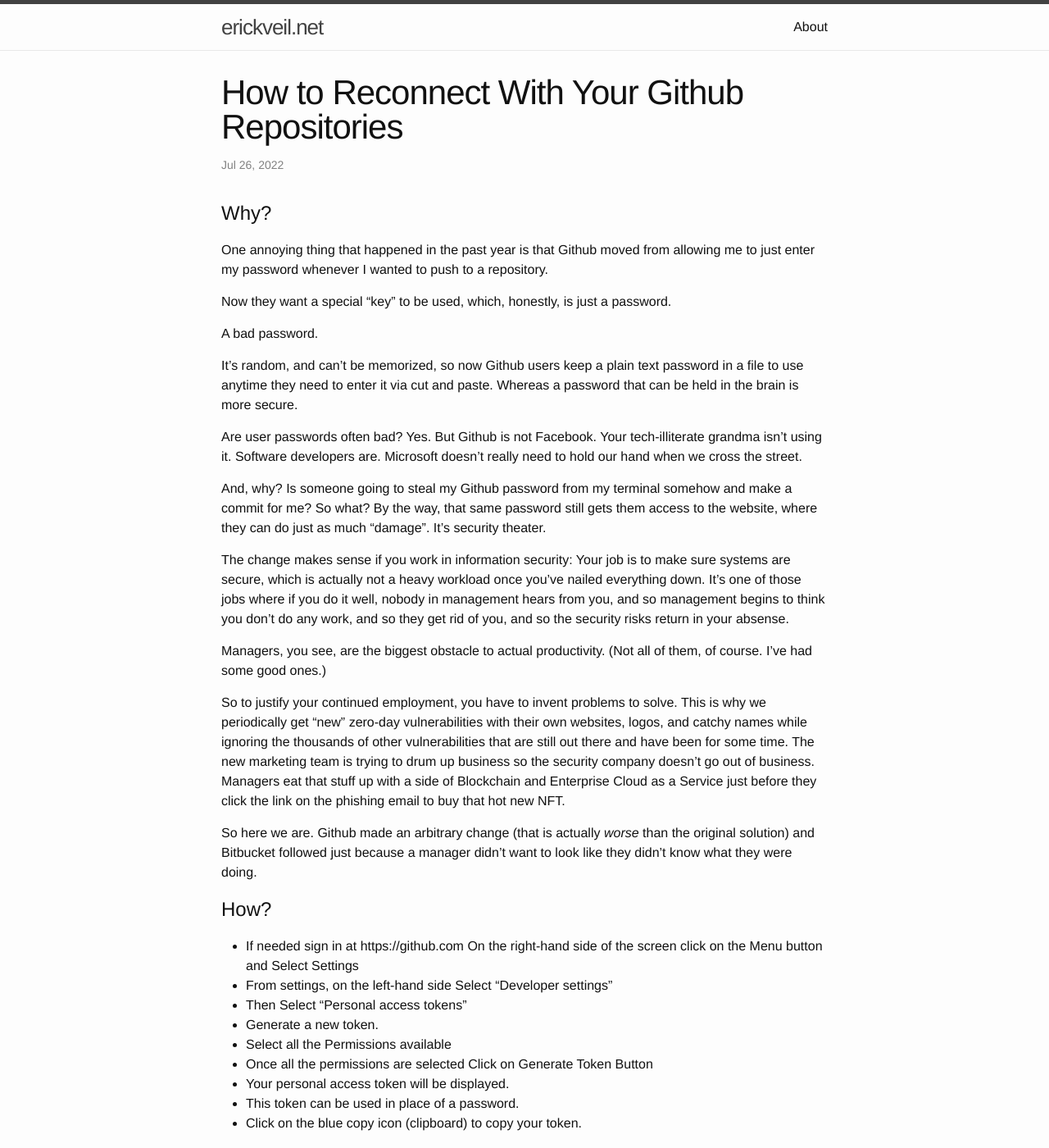
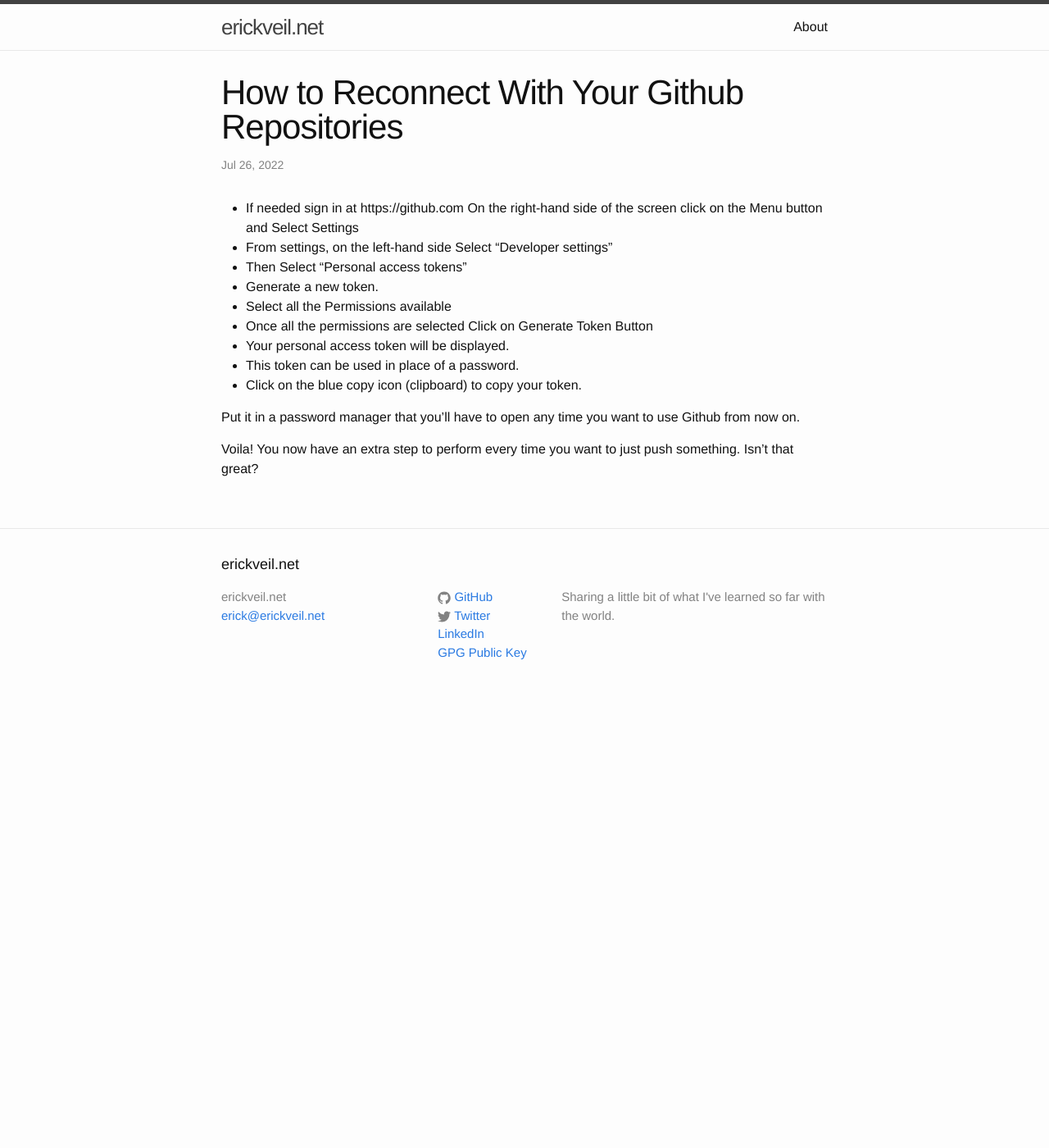
Before and after one commit to erickveil/erickveil.github.com, a Jekyll site: the page built from _posts/2022-07-26-HowToReconnectWithYourGithubRepositories.md, in a window 1280 px wide and 1400 px high. Shown: the whole window at 82% size. Built offline with Jekyll 4.4.1, drawn with Linux system fonts in a browser that asks for light colours.

Commit message:
Removed the snark

```diff
--- a/_posts/2022-07-26-HowToReconnectWithYourGithubRepositories.md
+++ b/_posts/2022-07-26-HowToReconnectWithYourGithubRepositories.md
@@ -4,30 +4,6 @@
 date: 22-07-26 06:00:00 -0800
 categories: Github
 ---
-
-# Why?
-
-One annoying thing that happened in the past year is that Github moved from allowing me to just enter my password whenever I wanted to push to a repository.
-
-Now they want a special "key" to be used, which, honestly, is just a password.
-
-A bad password.
-
-It's random, and can't be memorized, so now Github users keep a plain text password in a file to use anytime they need to enter it via cut and paste. Whereas a password that can be held in the brain is more secure.
-
-Are user passwords often bad? Yes. But Github is not Facebook. Your tech-illiterate grandma isn't using it. Software developers are. Microsoft doesn't really need to hold our hand when we cross the street.
-
-And, why? Is someone going to steal my Github password from my terminal somehow and make a commit for me? So what? By the way, that same password still gets them access to the website, where they can do just as much "damage". It's security theater.
-
-The change makes sense if you work in information security: Your job is to make sure systems are secure, which is actually not a heavy workload once you've nailed everything down. It's one of those jobs where if you do it well, nobody in management hears from you, and so management begins to think you don't do any work, and so they get rid of you, and so the security risks return in your absense.
-
-Managers, you see, are the biggest obstacle to actual productivity. (Not all of them, of course. I've had some good ones.)
-
-So to justify your continued employment, you have to invent problems to solve. This is why we periodically get "new" zero-day vulnerabilities with their own websites, logos, and catchy names while ignoring the thousands of other vulnerabilities that are still out there and have been for some time. The new marketing team is trying to drum up business so the security company doesn't go out of business. Managers eat that stuff up with a side of Blockchain and Enterprise Cloud as a Service just before they click the link on the phishing email to buy that hot new NFT.
-
-So here we are. Github made an arbitrary change (that is actually *worse* than the original solution) and Bitbucket followed just because a manager didn't want to look like they didn't know what they were doing.
-
-# How?
 
 - If needed sign in at https://github.com On the right-hand side of the screen click on the Menu button and Select Settings
 - From settings, on the left-hand side Select “Developer settings”
```
